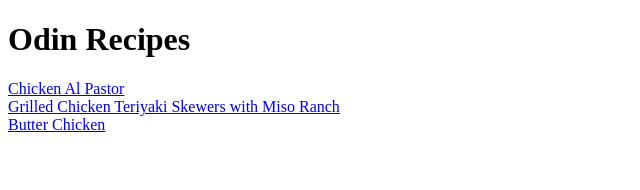
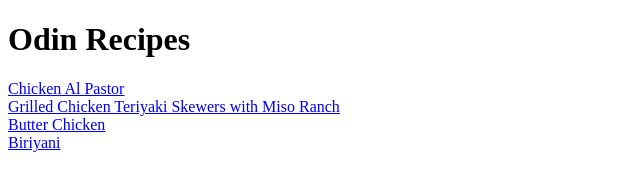
Before and after one commit to danush754/FullStack_Eupheus, a plain HTML site: page index.html in a window 1280 px wide. Shown: the full height of the page, 0-640 px from the left. Drawn offline with Linux system fonts and the light colour scheme.

Commit message:
New Dish added to the file

```diff
--- a/index.html
+++ b/index.html
@@ -15,7 +15,8 @@
     <a href = "recipes/Grilled_Chicken_Teriyaki_Skewers_with_Miso_Ranch.html"> Grilled Chicken Teriyaki Skewers with Miso Ranch</a>
     <br>
     <a href="recipes/Butter_Chicken.html">Butter Chicken</a>
-
+    <br>
+    <a href="recipes/Biriyani.html">Biriyani</a>
 
 
 </body>
```
